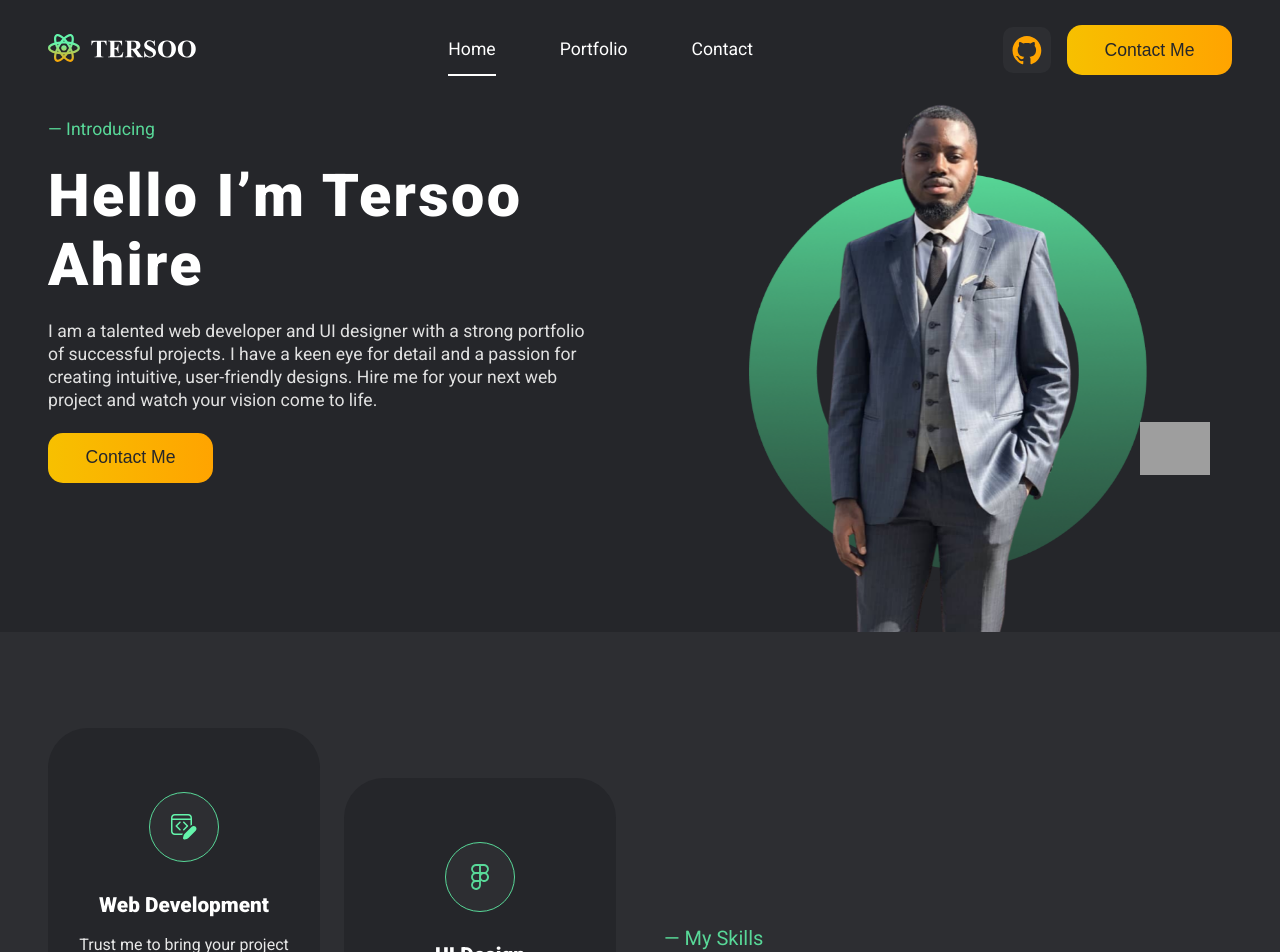
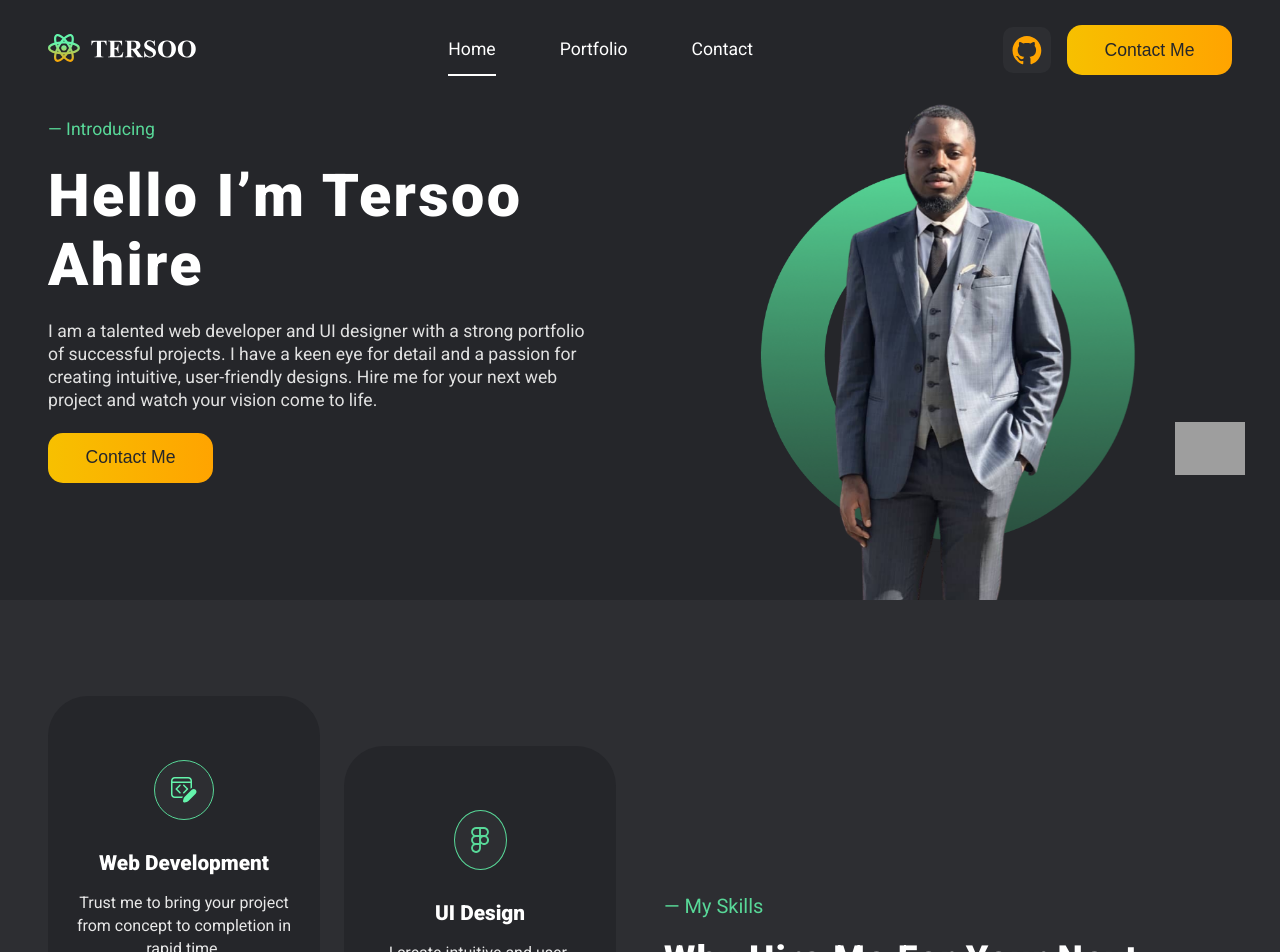
Before and after one commit to tersoo-ahire/Portfolio, a React (Vite) app in the folder project/: page / in a window 1280 px wide. Shown: the top 952 px of the page. Built offline with nearby package versions, Linux system fonts and the light colour scheme; grey boxes are pictures that could not be loaded.

Commit message:
added ngrok live testing service to project and updated desktop stylesheet for app

```diff
--- a/project/package.json
+++ b/project/package.json
@@ -10,6 +10,7 @@
   },
   "dependencies": {
     "axios": "^1.3.6",
+    "ngrok": "^5.0.0-beta.2",
     "react": "^18.2.0",
     "react-dom": "^18.2.0",
     "react-router-dom": "^6.10.0"
--- a/project/src/styles/App.css
+++ b/project/src/styles/App.css
@@ -147,8 +147,8 @@ button:hover {
 }
 
 .hero-right > img {
-  width: 70%;
-  height: auto;
+  width: auto;
+  height: 500px;
 }
 
 @keyframes fade-in {
@@ -273,8 +273,9 @@ button:hover {
   display: flex;
   align-items: center;
   justify-content: center;
-  width: 70px;
-  height: 70px;
+  width: auto;
+  height: auto;
+  padding: 1em;
   border-radius: 50%;
   background: #2D2E32;
   border: 1px solid #58D898;
@@ -912,10 +913,10 @@ textarea {
 }
 
 .whatsapp {
-  width:70px;
+  width: 70px;
   position: fixed;
   top: 24em;
-  right: 4em;
+  right: 2em;
   z-index: 2;
 }
 
--- a/project/src/styles_mobile/App.css
+++ b/project/src/styles_mobile/App.css
@@ -118,6 +118,11 @@
 
     .hero-right {
         width: 100%;
+    }
+
+    .hero-right > img {
+        width: auto;
+        height: 350px;
     }
 
     .hero-p1 {
```
Also changed, not shown: 2 other files (tests, documents, lock files or other folders).
